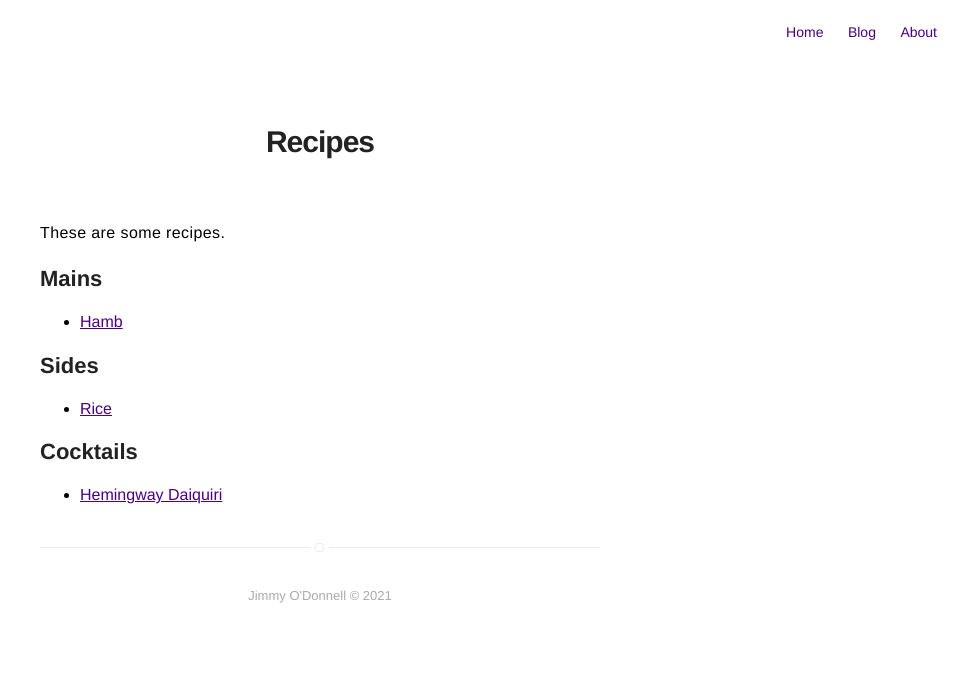
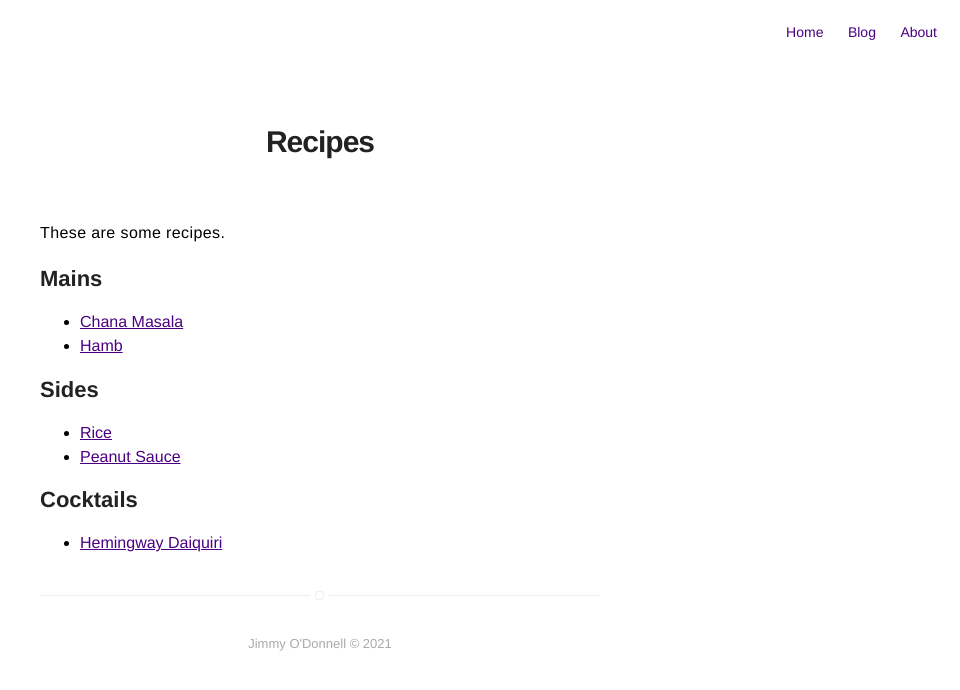
Before and after one commit to jimmyodonnell/jimmyodonnell.github.io, a Jekyll site: the page built from recipes.md, in a window 1280 px wide. Shown: the top 690 px of the page, without its empty margins (320-1280 px from the left). Built offline with Jekyll 4.4.1, drawn with Linux system fonts in a browser that asks for light colours.

Commit message:
update recipes

```diff
--- a/recipes.md
+++ b/recipes.md
@@ -8,11 +8,13 @@ layout: page
 These are some recipes.
 
 ## Mains
+- [Chana Masala](recipes/chana-masala.md)
 - [Hamb](recipes/hamb.md)
 
 
 ## Sides
 - [Rice](recipes/rice.md)
+- [Peanut Sauce](recipes/peanut-sauce.md)
 
 
 ## Cocktails
```
